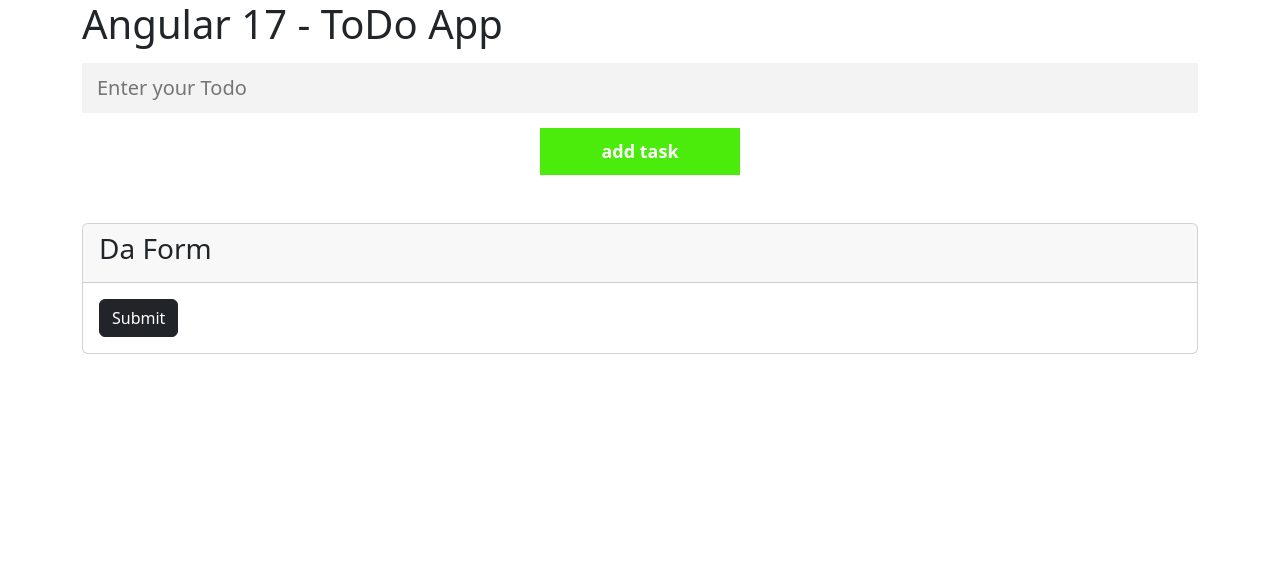
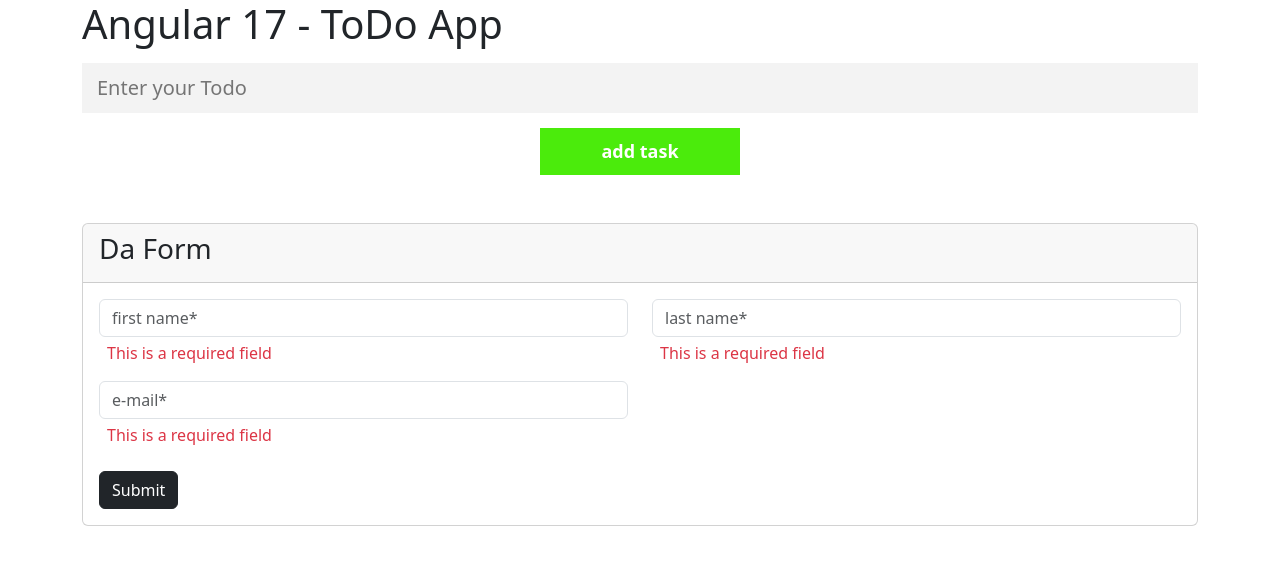
Before and after one commit to OliverKuhnNbg/angular-typescript-starter-tutorial, an Angular app in the folder angular-starter-tutorial/: page / in a window 1280 px wide. Both pictures are taken after a click on the link "Submit". Shown: the top 564 px of the page. Built offline with nearby package versions, Linux system fonts and the light colour scheme.

Commit message:
form done

```diff
--- a/angular-starter-tutorial/src/app/components/my-form/my-form.component.html
+++ b/angular-starter-tutorial/src/app/components/my-form/my-form.component.html
@@ -3,10 +3,47 @@
         <h3>Da Form</h3>
     </div>
     <div class="card-body">
+        <!-- userForm-->
         <form [formGroup]="userForm">
+            <div class="row mb-3">
+                <div class="col-6">
+                    <div class="input-group">
+                        <input type="text" formControlName="firstName" class="form-control" placeholder="first name*" aria-label="first name*">
+                    </div>
+                    <div class="ms-2 mt-1" *ngIf="userForm.controls['firstName'].invalid && (userForm.controls['firstName'].touched || !isFormValid || userForm.controls['firstName'].dirty)">
+                        <span class="text-danger" *ngIf="userForm.controls['firstName'].errors?.['required']">This is a required field</span>
+                        <span class="text-danger" *ngIf="userForm.controls['firstName'].errors?.['minlength']">you need min. three chars</span>
+                    </div>
+                </div>
+                <div class="col-6">
+                    <div class="input-group">
+                        <input type="text" formControlName="lastName" class="form-control" placeholder="last name*" aria-label="last name*">
+                    </div>
+                    <div class="ms-2 mt-1" *ngIf="userForm.controls['lastName'].invalid && (userForm.controls['lastName'].touched || !isFormValid || userForm.controls['lastName'].dirty)">
+                        <span class="text-danger" *ngIf="userForm.controls['lastName'].errors?.['required']">This is a required field</span>
+                        <span class="text-danger" *ngIf="userForm.controls['lastName'].errors?.['minlength']">you need min. three chars</span>
+                    </div>
+                </div>
+            </div>
+            <div class="row">
+                <div class="col-6">
+                    <div class="input-group">
+                        <input type="text" formControlName="email" class="form-control" placeholder="e-mail*" aria-label="e-mail*">
+                    </div>
+                    <div class="ms-2 mt-1" *ngIf="userForm.controls['email'].invalid && (userForm.controls['email'].touched || !isFormValid || userForm.controls['email'].dirty)">
+                        <span class="text-danger" *ngIf="userForm.controls['email'].errors?.['required']">This is a required field</span>
+                        <span class="text-danger" *ngIf="userForm.controls['email'].errors?.['email']">please,enter a email address</span>
+                    </div>
+                </div>
+            </div>
+
 
             <!-- submit btn-->
-            <a href="#" class="btn btn-dark">Submit</a>
+            <div class="row mt-4">
+                <div class="col-3">
+                    <a (click)="onSubmit()" class="btn btn-dark">Submit</a>
+                </div>
+            </div>
         </form>
 
     </div>
--- a/angular-starter-tutorial/src/app/components/my-form/my-form.component.ts
+++ b/angular-starter-tutorial/src/app/components/my-form/my-form.component.ts
@@ -15,7 +15,7 @@ export class MyFormComponent {
 
   constructor () {
     this.userForm = new FormGroup({
-      firstName: new FormControl("", [Validators.required]),
+      firstName: new FormControl("", [Validators.required,Validators.minLength(3)]),
       lastName: new FormControl("", [Validators.required, Validators.minLength(3)]),
       email: new FormControl("", [Validators.required, Validators.email]),
       // city: new FormControl(""),
@@ -24,15 +24,15 @@ export class MyFormComponent {
       // isAgree: new FormControl(false, [Validators.required])
     });
 
-    this.isFormValid = false;
+    this.isFormValid = true;
   }
 
   onSubmit() {
-    const isFormValid = this.userForm.valid;
-    console.log("\n\ntets: " + this.userForm.valid)
+
+    console.log("\n\nTEST: " + this.userForm.valid)
     console.log(this.userForm.value)
-    if (!isFormValid) {
-      this.isFormValid = true
+    if (!this.userForm.valid) {
+      this.isFormValid = false;
     }
   }
 
```
